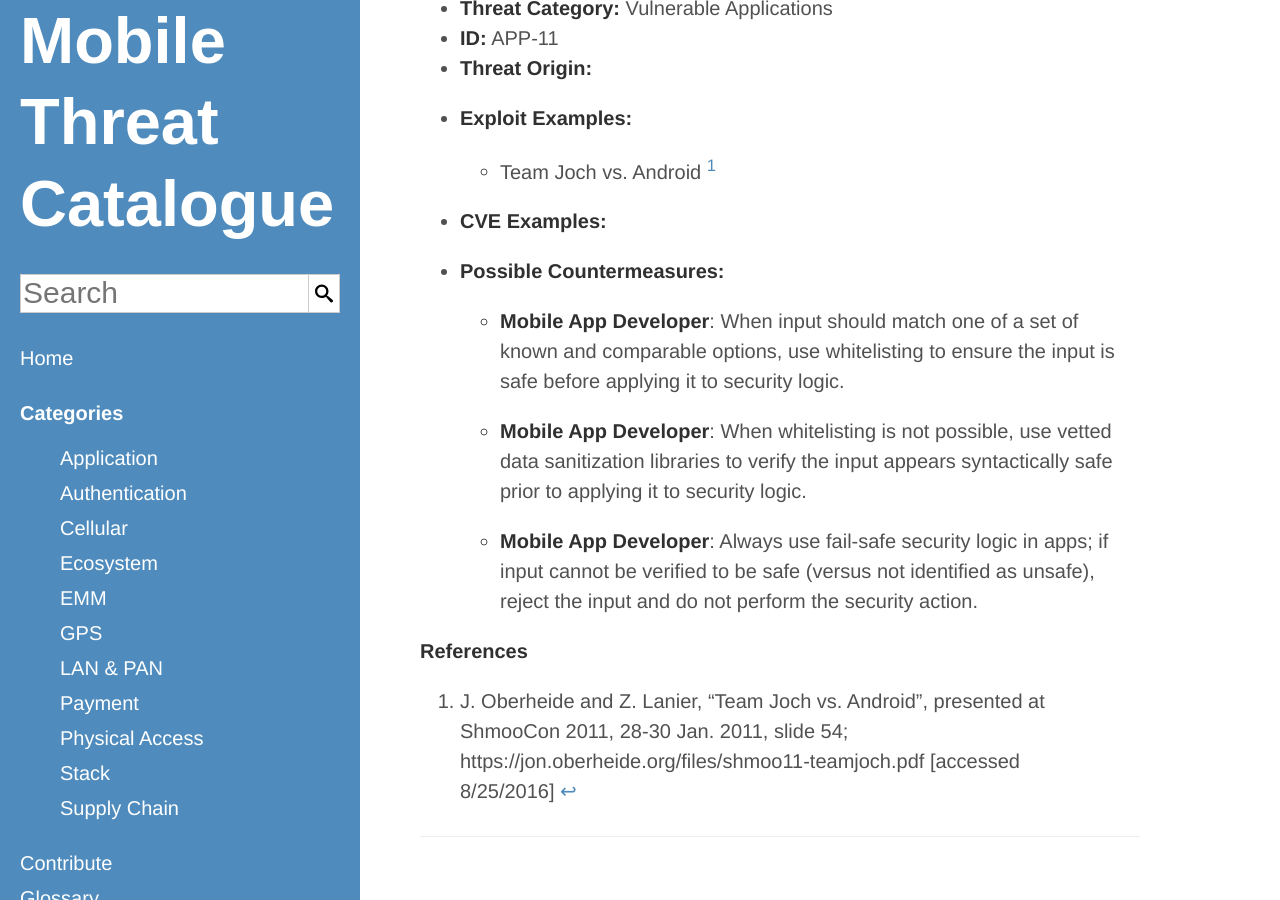
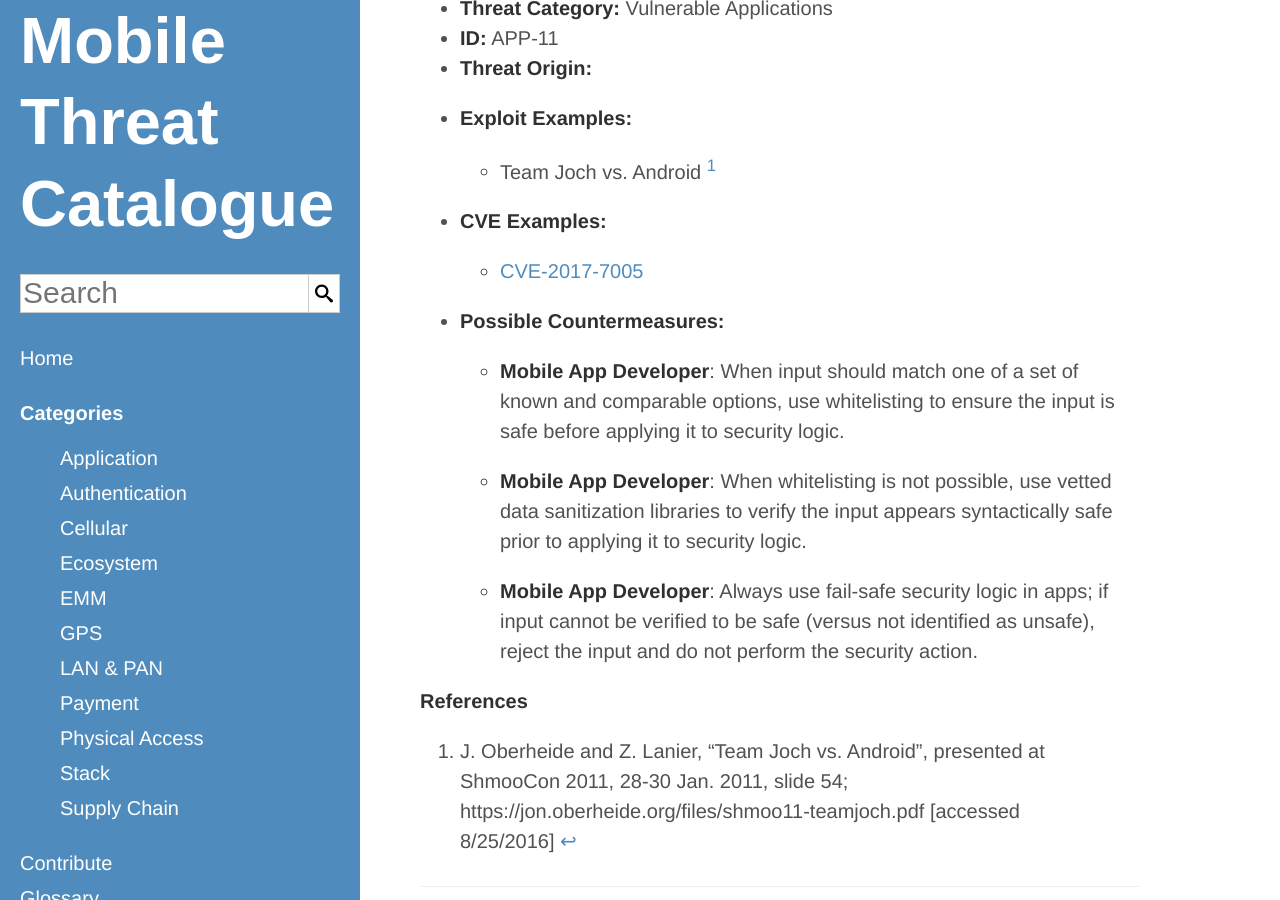
Before and after one commit to usnistgov/mobile-threat-catalogue, a Jekyll site: the page built from _application-threats/APP-11.md, in a window 1280 px wide and 900 px high, scrolled down 371 px. Built offline with Jekyll 4.4.1, drawn with Linux system fonts in a browser that asks for light colours.

Commit message:
#225
Adding CVE's for given MTC Category.

```diff
--- a/_application-threats/APP-11.md
+++ b/_application-threats/APP-11.md
@@ -7,6 +7,7 @@
     ExploitExample:
         - "Team Joch vs. Android [^57]"
     CVEExample:
+    - CVE-2017-7005
     PossibleCountermeasures:
         "When input should match one of a set of known and comparable options, use whitelisting to ensure the input is safe before applying it to security logic.":
             - Mobile App Developer
```
